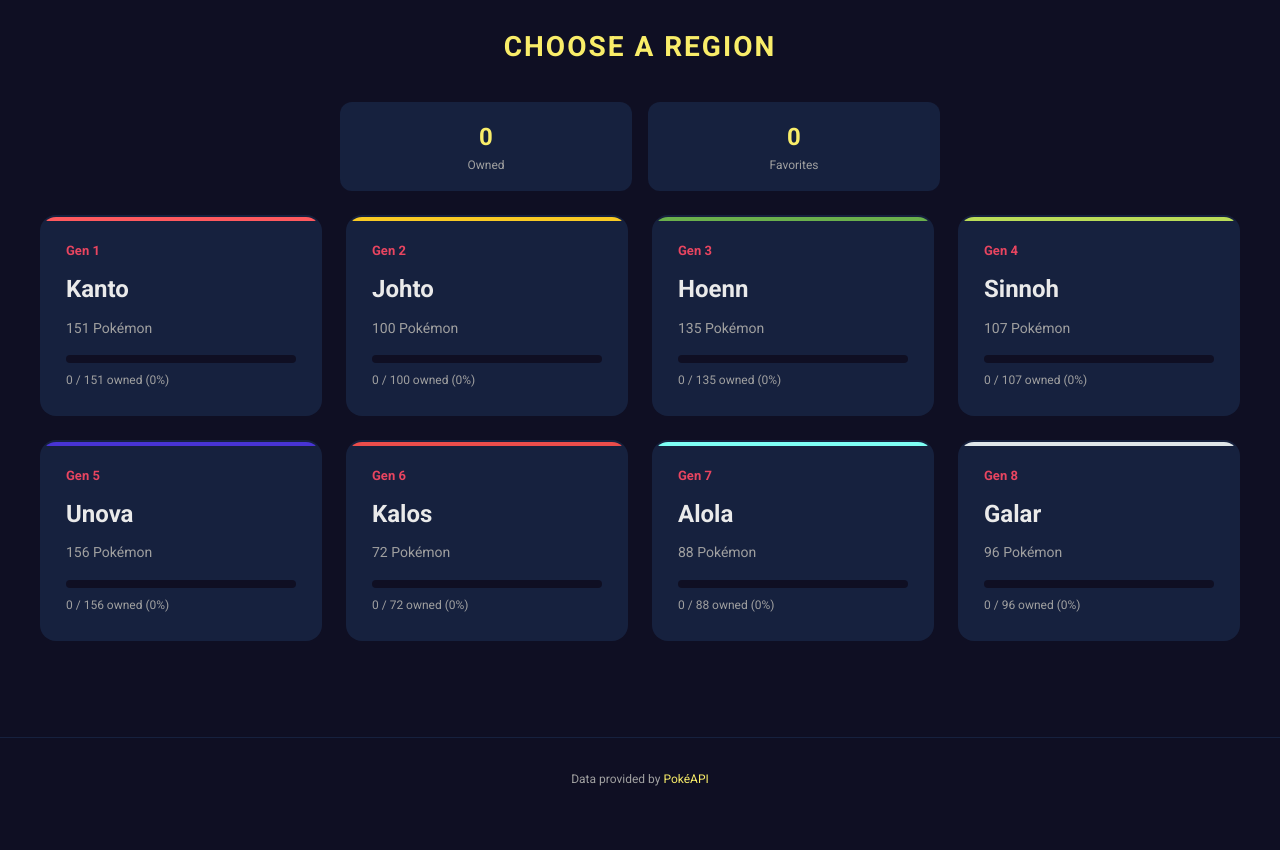
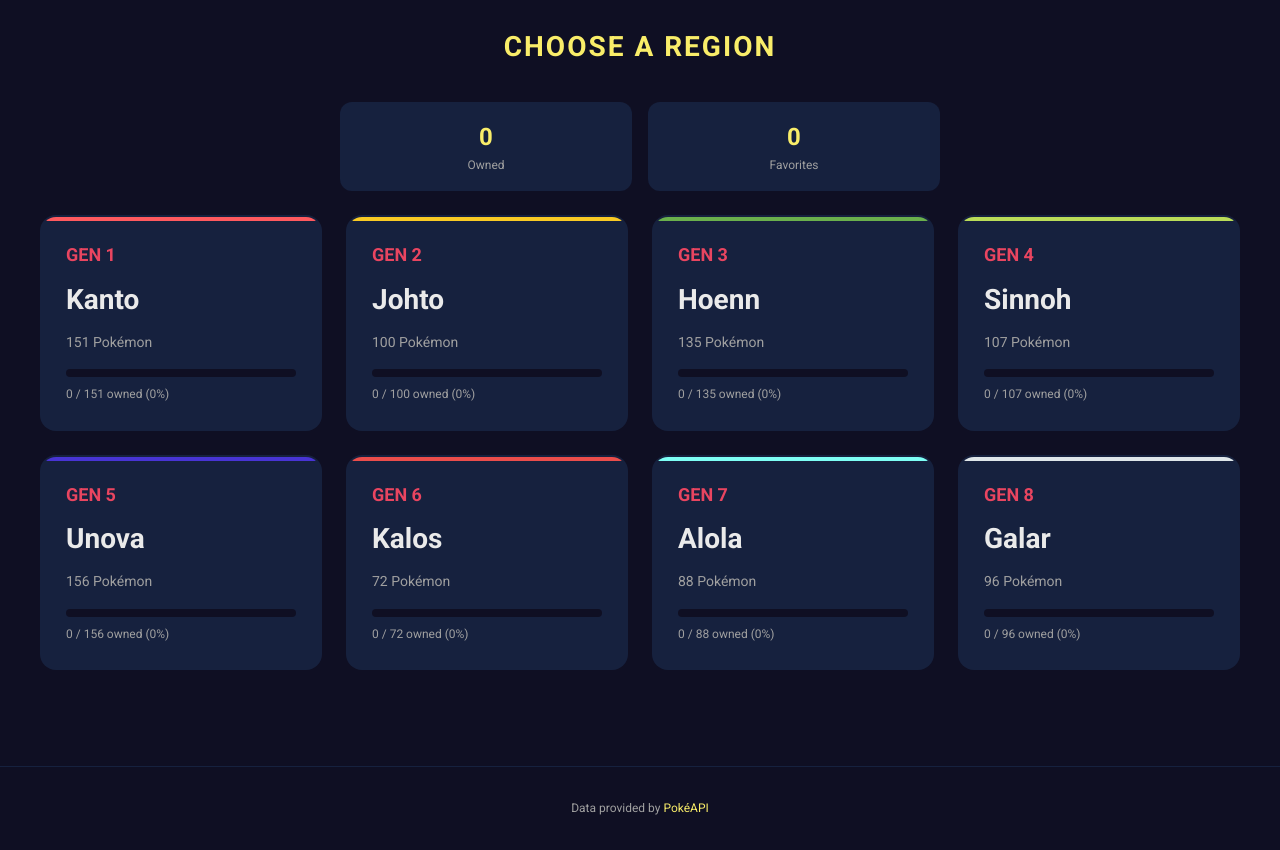
Before and after one commit to VCCyberSec/poketracker, a plain HTML site: page index.html in a window 1280 px wide. Shown: the part 70-920 px from the top of the page. Before the commit the page ends 891 px from the top, so only its background shows below. Drawn offline with Linux system fonts and the light colour scheme.

Commit message:
update to style

```diff
--- a/css/styles.css
+++ b/css/styles.css
@@ -19,6 +19,7 @@
   --gen6: #eb4d4b;
   --gen7: #7efff5;
   --gen8: #dfe6e9;
+  --gen9: #ff6b9d;
 }
 
 * {
@@ -293,6 +294,7 @@ main {
 .gen-card[data-gen="6"]::before { background: var(--gen6); }
 .gen-card[data-gen="7"]::before { background: var(--gen7); }
 .gen-card[data-gen="8"]::before { background: var(--gen8); }
+.gen-card[data-gen="9"]::before { background: var(--gen9); }
 
 .gen-card:hover {
   transform: translateY(-8px);
@@ -308,17 +310,19 @@ main {
 .gen-card[data-gen="6"]:hover { box-shadow: 0 20px 40px rgba(235, 77, 75, 0.3); }
 .gen-card[data-gen="7"]:hover { box-shadow: 0 20px 40px rgba(126, 255, 245, 0.3); }
 .gen-card[data-gen="8"]:hover { box-shadow: 0 20px 40px rgba(223, 230, 233, 0.3); }
+.gen-card[data-gen="9"]:hover { box-shadow: 0 20px 40px rgba(255, 107, 157, 0.4); }
 
 .gen-number {
   font-family: 'Roboto', sans-serif;
   font-weight: 700;
-  font-size: 13px;
+  font-size: 18px;
   color: var(--accent-primary);
   margin-bottom: 8px;
+  text-transform: uppercase;
 }
 
 .gen-region {
-  font-size: 24px;
+  font-size: 28px;
   font-weight: 700;
   margin-bottom: 8px;
 }
```
